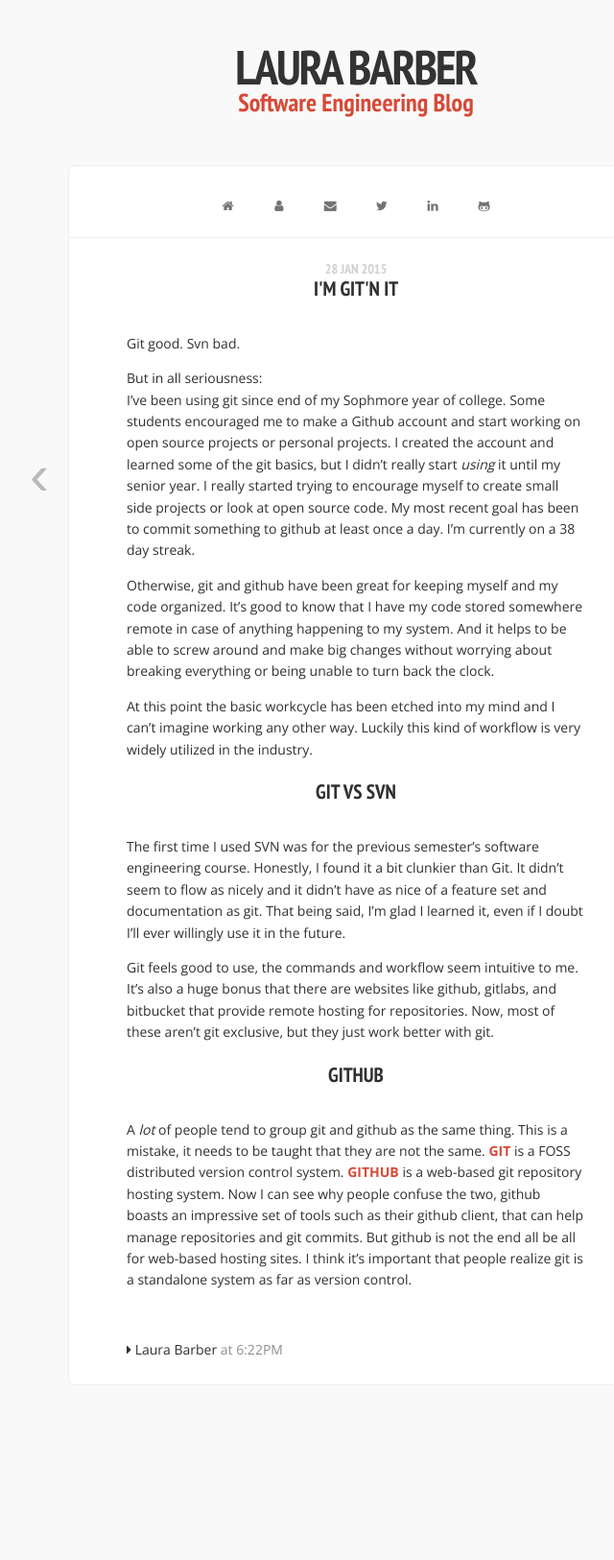
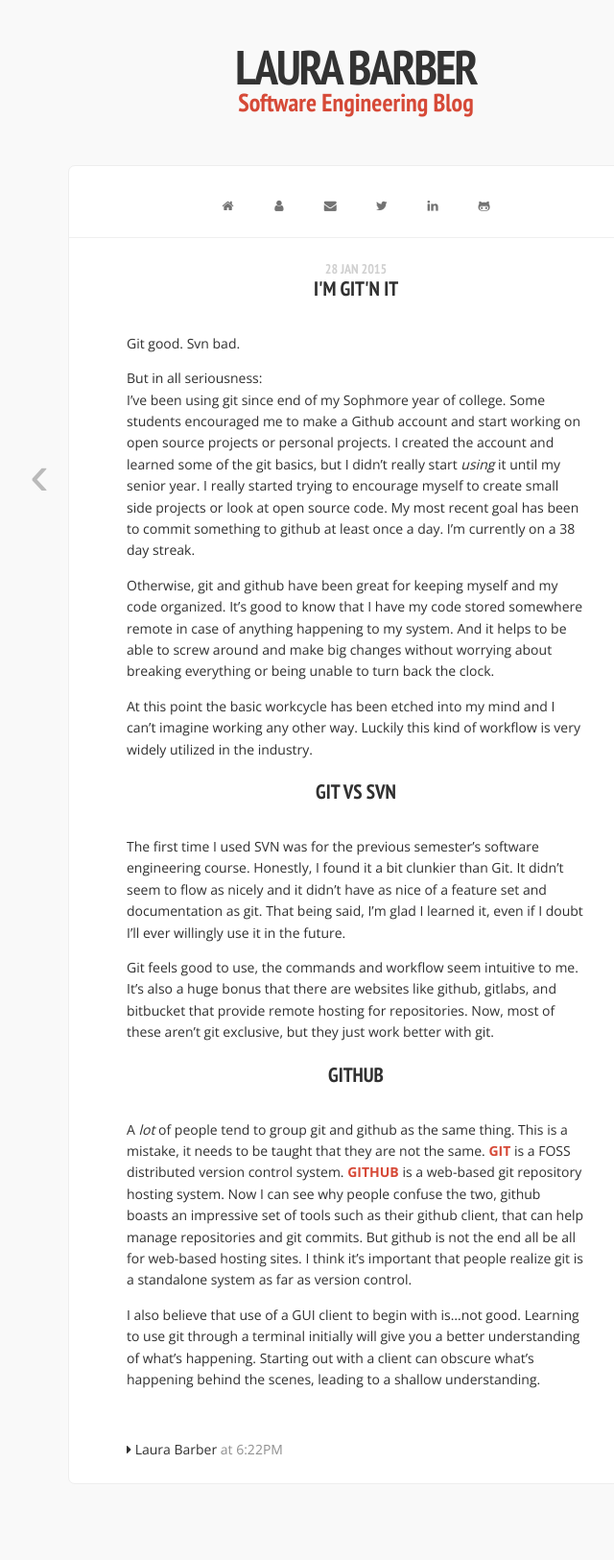
Before and after one commit to Lixxia/lixxia.github.io, a Jekyll site: the page built from _posts/2015-01-28-gitn.md, in a window 1280 px wide. Shown: the whole page at 96% size, without its empty margins (269-909 px from the left). Built offline with Jekyll 4.4.1, drawn with Linux system fonts in a browser that asks for light colours; nearby versions of some CDN libraries; Markdown is read by kramdown in place of the engine named in the settings; comment, search, counter and statistics services are not loaded; before the commit the page ends 1522 px from its top, so only the background shows below that.

Commit message:
updating blog

```diff
--- a/_posts/2015-01-28-gitn.md
+++ b/_posts/2015-01-28-gitn.md
@@ -22,3 +22,5 @@ Git feels good to use, the commands and workflow seem intuitive to me. It's also
 
 # Github
 A *lot* of people tend to group git and github as the same thing. This is a mistake, it needs to be taught that they are not the same. [Git](http://git-scm.com/) is a FOSS distributed version control system. [Github](http://github.com) is a web-based git repository hosting system. Now I can see why people confuse the two, github boasts an impressive set of tools such as their github client, that can help manage repositories and git commits. But github is not the end all be all for web-based hosting sites. I think it's important that people realize git is a standalone system as far as version control.
+
+I also believe that use of a GUI client to begin with is...not good. Learning to use git through a terminal initially will give you a better understanding of what's happening. Starting out with a client can obscure what's happening behind the scenes, leading to a shallow understanding.
```
